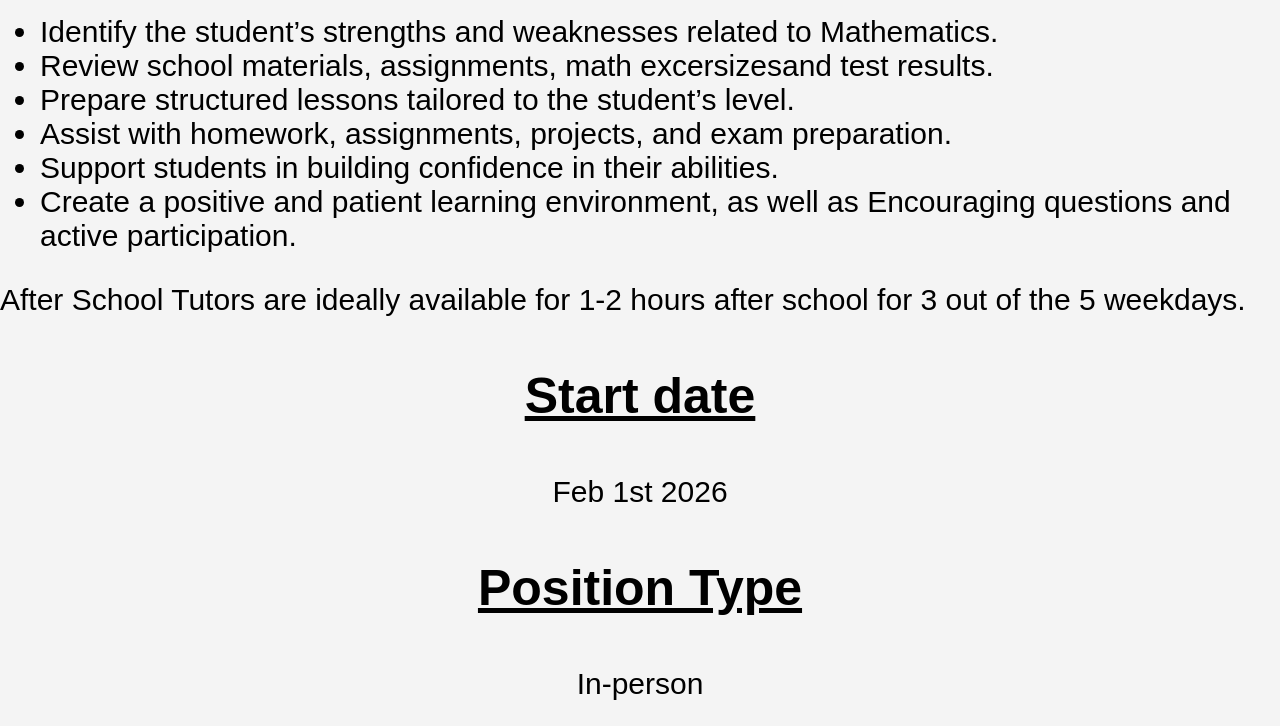
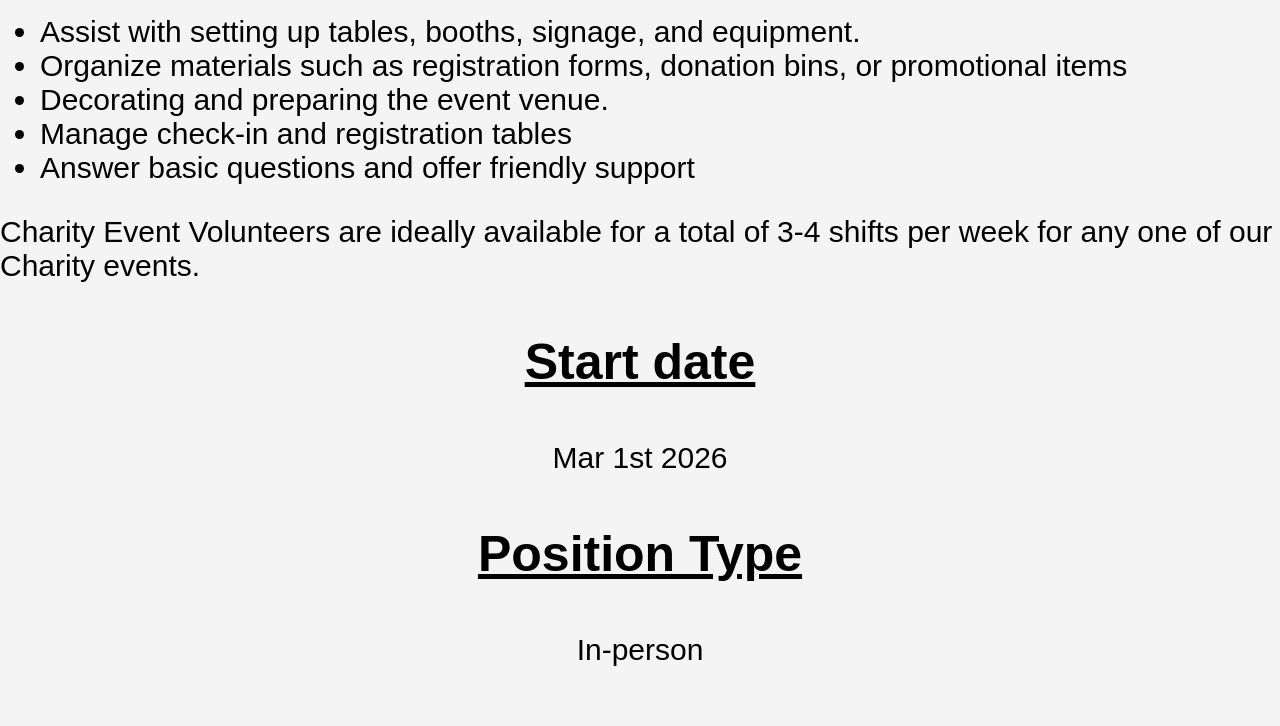
Before and after one commit to Matthew101010/ITEC4010code, a plain HTML site: page apply-ast.html in a window 1280 px wide. Shown: the part 392-1118 px from the top of the page. Drawn offline with Linux system fonts and the light colour scheme.

Commit message:
Update apply-ast.html

```diff
--- a/apply-ast.html
+++ b/apply-ast.html
@@ -1,7 +1,7 @@
 <!DOCTYPE html>
 <html>
 <head>
-    <title>Volunteer Posting - AST</title>
+    <title>Volunteer Posting - CEV</title>
     <link rel="stylesheet" href="styles.css">
 </head>
 <body>
@@ -10,25 +10,23 @@
 </header>
 
 
-    <h1 style="text-align: center;font-size:70px">After School Tutor — Math</h1>
+    <h1 style="text-align: center;font-size:70px">Charity Event Volunteer</h1>
 
     <h3 style="text-align: center;font-size:50px"><u>Overview</u></h3>
 
-    <p style="font-size:30px">Tutor's tasks include:</p>
+    <p style="font-size:30px">Charity Event Volunteer tasks include:</p>
 
-<ul style="font-size:30px"><li>Identify the student’s strengths and weaknesses related to Mathematics.</li>
-<li>Review school materials, assignments, math excersizesand test results.</li>
-<li>Prepare structured lessons tailored to the student’s level.</li>
-<li>Assist with homework, assignments, projects, and exam preparation.</li>
-<li>Support students in building confidence in their abilities.</li>
-<li>Create a positive and patient learning environment, as well as Encouraging questions and active participation.</li>
-</ul>
+<ul style="font-size:30px"><li>Assist with setting up tables, booths, signage, and equipment.</li>
+<li>Organize materials such as registration forms, donation bins, or promotional items</li>
+<li>Decorating and preparing the event venue.</li>
+<li>Manage check-in and registration tables</li>
+<li>Answer basic questions and offer friendly support</li></ul>
 
-<p style="font-size:30px">After School Tutors are ideally available for 1-2 hours after school for 3 out of the 5 weekdays.</p>
+<p style="font-size:30px">Charity Event Volunteers are ideally available for a total of 3-4 shifts per week for any one of our Charity events.</p>
 
 <h3 style="text-align: center;font-size:50px"><u>Start date</u></h3>
 
- <p style="text-align:center;font-size:30px">Feb 1st 2026</p>
+ <p style="text-align:center;font-size:30px">Mar 1st 2026</p>
 
  <h3 style="text-align: center;font-size:50px"><u>Position Type</u></h3>
 
@@ -49,7 +47,7 @@
         <input type="file" id="resume" name="resume" accept=".pdf,.doc,.docx" required>
         <br>
         <label for="availability">Tell us your Availability:</label><br>
-       <textarea id="availability" name="availability" rows="3" placeholder="What times and weekdays are you available?" required></textarea>
+       <textarea id="availability" name="availability" rows="3" placeholder="e.g., Weekends, Weekdays 6-9pm" required></textarea>
        <br>
 <br>
 <br>
```
